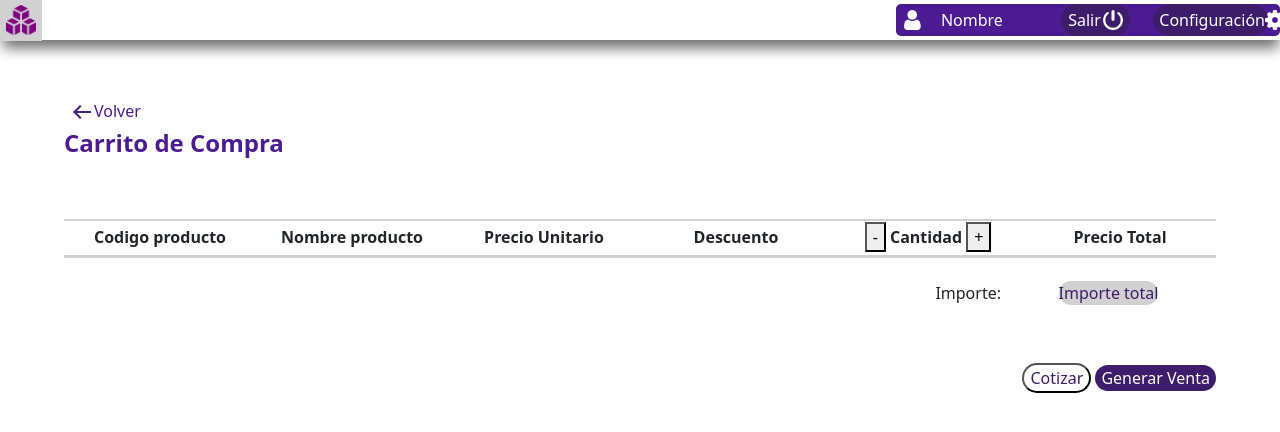
After one commit to sortizu/Proyecto-Sistema-CRM, a Flask app: template templates/carrito.html in a window 1280 px wide. The commit adds this page. Shown: the top 432 px of the page. Run offline with Flask 2, Linux system fonts and the light colour scheme; the template is opened without the code that fills it, so the values that code supplies are empty; some libraries are stand-ins or nearby versions.

Commit message:
Carrito de venta
se añadio el carrito de venta

```diff
--- a/iterator.py
+++ b/iterator.py
@@ -23,6 +23,7 @@ class ProductosIterator(Iterator):
         try:
             value = self._collection[self._position]
             self._position += -1 if self._reverse else 1
+            print(1)
         except IndexError:
             raise StopIteration()
 
--- a/main.py
+++ b/main.py
@@ -9,4 +9,5 @@ def ver_detalle(cupon: Cupon) -> None:
 if __name__ == "__main__":
     cupon01 = CuponCli()
     cupon01 = Cupon10(cupon01)
+    cupon01 = Cupon05(cupon01)
     ver_detalle(cupon01)
--- a/static/css/style.css
+++ b/static/css/style.css
@@ -286,3 +286,77 @@ button:hover{
     background-color: #4C1A91;
     border-radius: 20px;
 }
+.contenidoCar{
+    width: 90%;
+    display: flex;
+    flex-direction: column;
+    justify-content: center;
+    align-items: center;
+    margin-left: 5%;
+    margin-right: 5%;
+}
+.det-cab{
+    text-align: left;
+    margin-top: 5%;
+}
+.tabla{
+    width: 100%;
+}
+.carritotabla{
+    table-layout: fixed;
+  width: 100%;
+  border-collapse: collapse;
+  border-top: 2px solid #D1D1D1;
+  border-bottom: 2px solid #D1D1D1;
+  margin-top: 5%;
+}
+th{
+    text-align: center;
+}
+.botonesC{
+    width: 100%;
+    text-align: right;
+    justify-content: right;
+    margin-top: 5%;
+}
+.imp-tot{
+    background-color: #D1D1D1;
+    border-radius: 30px;
+    color: #3E1C6C;
+    margin-left: 5%;
+    margin-right: 5%;
+}
+.importe{
+    display: flex;
+    justify-content: right;
+    padding-top: 2%;
+    border-top: 1px solid #D1D1D1;
+}
+/* estilos del popup */
+.popup{
+  display: none;
+  position: fixed;
+  width:10%;
+  bottom: 50%;
+  right: 45%;
+  border: 3px solid #f1f1f1;
+  z-index: 9;
+}
+.cuadro{
+    display: flex;
+    flex-direction: column;
+    justify-content: center;
+    align-items: center;
+}
+.cuadro label{
+ width: 100%;
+ background-color: #3E1C6C;
+ color: #fff;
+ text-align: center;
+}
+.cuadro button{
+background-color: #fff;
+color:#888888 ;
+width: 100%;
+border:1px #f1f1f1;
+}
--- /dev/null
+++ b/templates/carrito.html
@@ -0,0 +1,98 @@
+<!DOCTYPE html>
+<html lang="en">
+
+<head>
+    <meta charset="UTF-8">
+    <meta http-equiv="X-UA-Compatible" content="IE=edge">
+    <meta name="viewport" content="width=device-width, initial-scale=1.0">
+    <link href="https://cdn.jsdelivr.net/npm/bootstrap@5.2.3/dist/css/bootstrap.min.css" rel="stylesheet"
+        integrity="sha384-rbsA2VBKQhggwzxH7pPCaAqO46MgnOM80zW1RWuH61DGLwZJEdK2Kadq2F9CUG65" crossorigin="anonymous">
+    <link rel="stylesheet" href="../static/css/style.css">
+    <title>Carrito</title>
+</head>
+<script src="https://cdn.jsdelivr.net/npm/bootstrap@5.2.3/dist/js/bootstrap.bundle.min.js"
+    integrity="sha384-kenU1KFdBIe4zVF0s0G1M5b4hcpxyD9F7jL+jjXkk+Q2h455rYXK/7HAuoJl+0I4"
+    crossorigin="anonymous"></script>
+
+<body>
+    <header>
+        <div class="Modulos">
+            <button><img class="logo" src="../static/resources/images/cubo.png" title="Inicio"></button>
+        </div>
+        <div class="Sesion">
+            <div class="usuario"><img src="../static/resources/images/usuario.png" title="Inicio">
+                <label>Nombre</label>
+            </div>
+            <div class="botones">
+                <button class="salir"><label>Salir</label><img
+                        src="../static/resources/images/boton-de-encendido-apagado.png" title="Salir"></button>
+                <button class="configuracion"><label>Configuración</label><img
+                        src="../static/resources/images/configuraciones.png" title="Configuracion"></button>
+            </div>
+        </div>
+    </header>
+    <div class="contenidoCar">
+        <div class="tabla">
+            <div class="det-cab">
+                <button class="volver"><img title="volver"
+                        src="../static/resources/images/icons8-izquierda-24 (1).png">Volver</button>
+            </div>
+
+            <div class="titulo">
+                <label>Carrito de Compra</label>
+            </div>
+
+            <table class="carritotabla">
+                <!-- encabezado de tabla -->
+                <tr>
+                    <th>Codigo producto</th>
+                    <th>Nombre producto</th>
+                    <th>Precio Unitario</th>
+                    <th>Descuento</th>
+                    <th><button>-</button> Cantidad <button>+</button> </th>
+                    <th>Precio Total</th>
+                </tr>
+                <!-- formato de llenado de tabla -->
+                <tr>
+                    <th></th>
+                    <th></th>
+                    <th></th>
+                    <th></th>
+                    <th></th>
+                    <th></th>
+                </tr>
+            </table>
+
+            <div class="importe">
+                <label>Importe: </label>
+                <label class="imp-tot">Importe total</label>
+            </div>
+        </div>
+        <div class="botonesC">
+            <button class="btn-secondary">Cotizar</button>
+            <button class="btn-primary" onclick="openForm()">Generar Venta</button>
+        </div>
+    </div>
+
+
+    <div class="popup" id="popup">
+        <div class="cuadro">
+            <label>FORMA DE PAGO</label>
+            <button onclick="closeForm()">EFECTIVO</button>
+            <button>TARJETA DE CREDITO</button>
+            <button>TARJETA DE DEBITO</button>
+            <button>APLICACION</button>
+        </div>
+    </div>
+    <script>
+        function openForm() {
+            document.getElementById("popup").style.display = "block";
+        }
+
+        function closeForm() {
+            document.getElementById("popup").style.display = "none";
+        }
+    </script>
+</body>
+
+</html>
```
